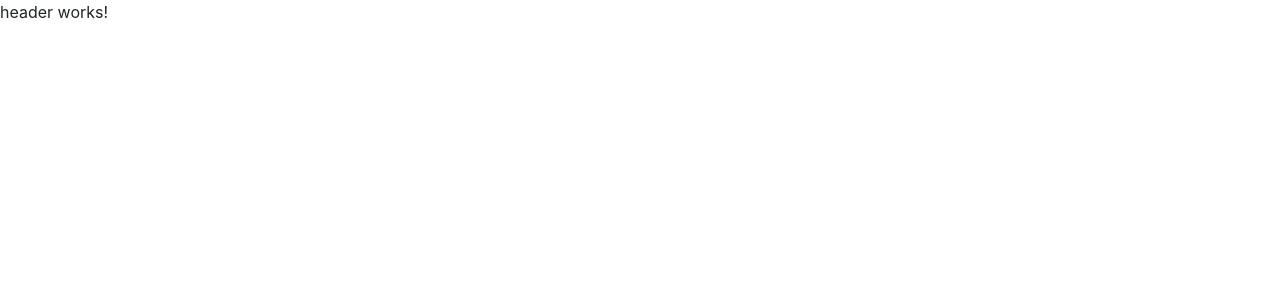
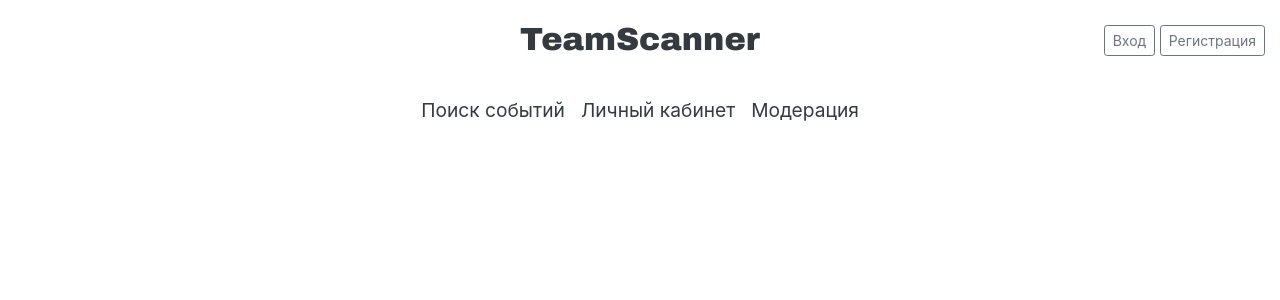
Before and after one commit to StasMalikov/TeamScanner, an Angular app in the folder Проект/front/: page / in a window 1280 px wide. Shown: the top 300 px of the page. Built offline with nearby package versions, Linux system fonts and the light colour scheme.

Commit message:
header + начало работы с homepage

```diff
--- a/Проект/front/src/app/app-routing.module.ts
+++ b/Проект/front/src/app/app-routing.module.ts
@@ -1,9 +1,9 @@
 import {NgModule} from '@angular/core';
 import {Routes, RouterModule} from '@angular/router';
-import {HeaderComponent} from './header/header.component';
+import {HomepageComponent} from './homepage/homepage.component';
 
 const routes: Routes = [
-  {path: '', component: HeaderComponent, }
+  {path: '', component: HomepageComponent, }
 ];
 
 @NgModule({
--- a/Проект/front/src/app/app.module.ts
+++ b/Проект/front/src/app/app.module.ts
@@ -4,11 +4,13 @@ import { NgModule } from '@angular/core';
 import { AppComponent } from './app.component';
 import {AppRoutingModule} from './app-routing.module';
 import { HeaderComponent } from './header/header.component';
+import { HomepageComponent } from './homepage/homepage.component';
 
 @NgModule({
   declarations: [
     AppComponent,
-    HeaderComponent
+    HeaderComponent,
+    HomepageComponent
   ],
   imports: [
     BrowserModule,
--- a/Проект/front/src/app/header/header.component.css
+++ b/Проект/front/src/app/header/header.component.css
@@ -0,0 +1,9 @@
+
+.mylogo {
+  font-family: 'Arial Black'; /* Гарнитура текста */
+  font-size: 200%; /* Размер шрифта в процентах */
+}
+
+.mynavlinks {
+  font-size: 120%; /* Размер шрифта в процентах */
+}
--- a/Проект/front/src/app/header/header.component.html
+++ b/Проект/front/src/app/header/header.component.html
@@ -1 +1,35 @@
-<p>header works!</p>
+<div class="container-fluid">
+<header class="blog-header py-3">
+  <div class="row flex-nowrap justify-content-between align-items-center">
+    <div class="col-4 pt-1">
+    </div>
+    <div class="col-4 text-center">
+      <a class="blog-header-logo text-dark mylogo" href="">TeamScanner</a>
+    </div>
+    <div class="col-4 d-flex justify-content-end align-items-center">
+      <a class="btn btn-sm btn-outline-secondary" href="#">Вход</a>&nbsp;
+      <a class="btn btn-sm btn-outline-secondary" href="#">Регистрация</a>
+    </div>
+  </div>
+</header>
+</div>
+
+<nav class="navbar navbar-expand-lg navbar-light bg-white rounded">
+  <button class="navbar-toggler" type="button" data-toggle="collapse" data-target="#navbarsExample10" aria-controls="navbarsExample10" aria-expanded="false" aria-label="Toggle navigation">
+    <span class="navbar-toggler-icon"></span>
+  </button>
+
+  <div class="collapse navbar-collapse justify-content-md-center" id="navbarsExample10">
+    <ul class="navbar-nav">
+      <li class="nav-item">
+        <a class="nav-link text-dark mynavlinks" href="#">Поиск событий</a>
+      </li>
+      <li class="nav-item">
+        <a class="nav-link text-dark mynavlinks" href="#">Личный кабинет</a>
+      </li>
+      <li class="nav-item">
+        <a class="nav-link text-dark mynavlinks" href="#">Модерация</a>
+      </li>
+    </ul>
+  </div>
+</nav>
--- /dev/null
+++ b/Проект/front/src/app/homepage/homepage.component.html
@@ -0,0 +1,70 @@
+<app-header></app-header>
+<div class="container-fluid">
+
+<!--  <div class="container">-->
+<!--    <div class="row">-->
+
+<!--      <div class="col-6" style="height: 50%">-->
+<!--        <div class="card card-inverse">-->
+<!--          <img class="card-img"  src="https://imenno.ru/wp-content/uploads/2013/09/picture-1836.jpg" alt="Card image">-->
+<!--          <div class="card-img-overlay">-->
+<!--            <h4 class="card-title">Card title</h4>-->
+<!--          </div>-->
+<!--        </div>-->
+<!--      </div>-->
+<!--      <div class="col-6" style="height: 50%">-->
+<!--        <div class="card card-inverse">-->
+<!--          <img class="card-img" src="https://encrypted-tbn0.gstatic.com/images?q=tbn%3AANd9GcROPWGzQvkZxXrp44ZtuApQZWbvO7qs_fM6B-_I9_uofAVF2N8W&usqp=CAU" alt="Card image">-->
+<!--          <div class="card-img-overlay">-->
+<!--            <h4 class="card-title">Card title</h4>-->
+<!--          </div>-->
+<!--        </div>-->
+<!--      </div>-->
+
+<!--    </div>-->
+
+<!--    <div class="row">-->
+
+<!--      <div class="col-5" style="height: 50%">-->
+<!--        <div class="card card-inverse">-->
+<!--          <img class="card-img" src="https://encrypted-tbn0.gstatic.com/images?q=tbn%3AANd9GcROPWGzQvkZxXrp44ZtuApQZWbvO7qs_fM6B-_I9_uofAVF2N8W&usqp=CAU" alt="Card image">-->
+<!--          <div class="card-img-overlay">-->
+<!--            <h4 class="card-title">Card title</h4>-->
+<!--          </div>-->
+<!--        </div>-->
+<!--      </div>-->
+
+<!--      <div  class="col-2"></div>-->
+
+<!--      <div class="col-5" style="height: 50% ">-->
+<!--        <div class="card card-inverse">-->
+<!--          <img class="card-img" src="https://encrypted-tbn0.gstatic.com/images?q=tbn%3AANd9GcROPWGzQvkZxXrp44ZtuApQZWbvO7qs_fM6B-_I9_uofAVF2N8W&usqp=CAU" alt="Card image">-->
+<!--          <div class="card-img-overlay">-->
+<!--            <h4 class="card-title">Card title</h4>-->
+<!--          </div>-->
+<!--        </div>-->
+<!--      </div>-->
+
+<!--    </div>-->
+<!--  </div>-->
+
+
+<!--  <div class="card-deck">-->
+
+<!--    <div class="card card-inverse">-->
+<!--      <img class="card-img" src="https://encrypted-tbn0.gstatic.com/images?q=tbn%3AANd9GcROPWGzQvkZxXrp44ZtuApQZWbvO7qs_fM6B-_I9_uofAVF2N8W&usqp=CAU" alt="Card image">-->
+<!--      <div class="card-img-overlay">-->
+<!--        <h4 class="card-title">Card title</h4>-->
+<!--      </div>-->
+<!--    </div>-->
+
+<!--    <div class="card card-inverse">-->
+<!--      <img class="card-img" src="https://encrypted-tbn0.gstatic.com/images?q=tbn%3AANd9GcROPWGzQvkZxXrp44ZtuApQZWbvO7qs_fM6B-_I9_uofAVF2N8W&usqp=CAU" alt="Card image">-->
+<!--      <div class="card-img-overlay">-->
+<!--        <h4 class="card-title">Card title</h4>-->
+<!--      </div>-->
+<!--    </div>-->
+
+<!--  </div>-->
+
+</div>
--- /dev/null
+++ b/Проект/front/src/app/homepage/homepage.component.ts
@@ -0,0 +1,15 @@
+import { Component, OnInit } from '@angular/core';
+
+@Component({
+  selector: 'app-homepage',
+  templateUrl: './homepage.component.html',
+  styleUrls: ['./homepage.component.css']
+})
+export class HomepageComponent implements OnInit {
+
+  constructor() { }
+
+  ngOnInit() {
+  }
+
+}
```
Also changed, not shown: Проект/front/src/app/homepage/homepage.component.css (added).
